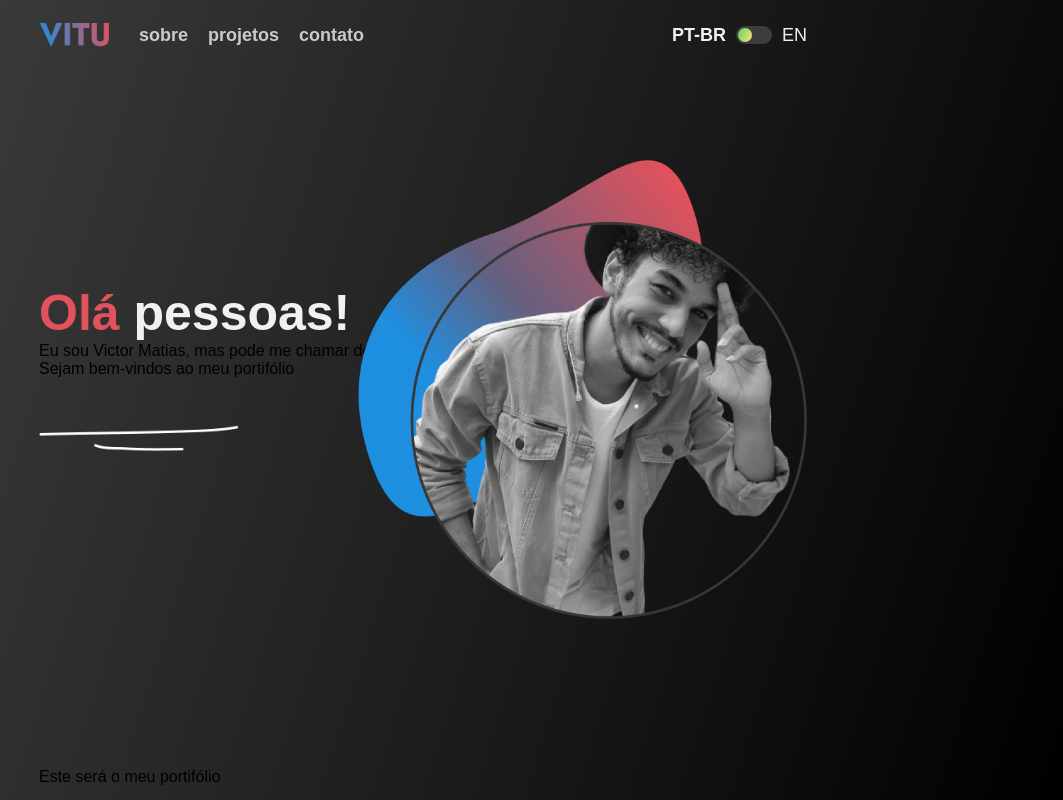
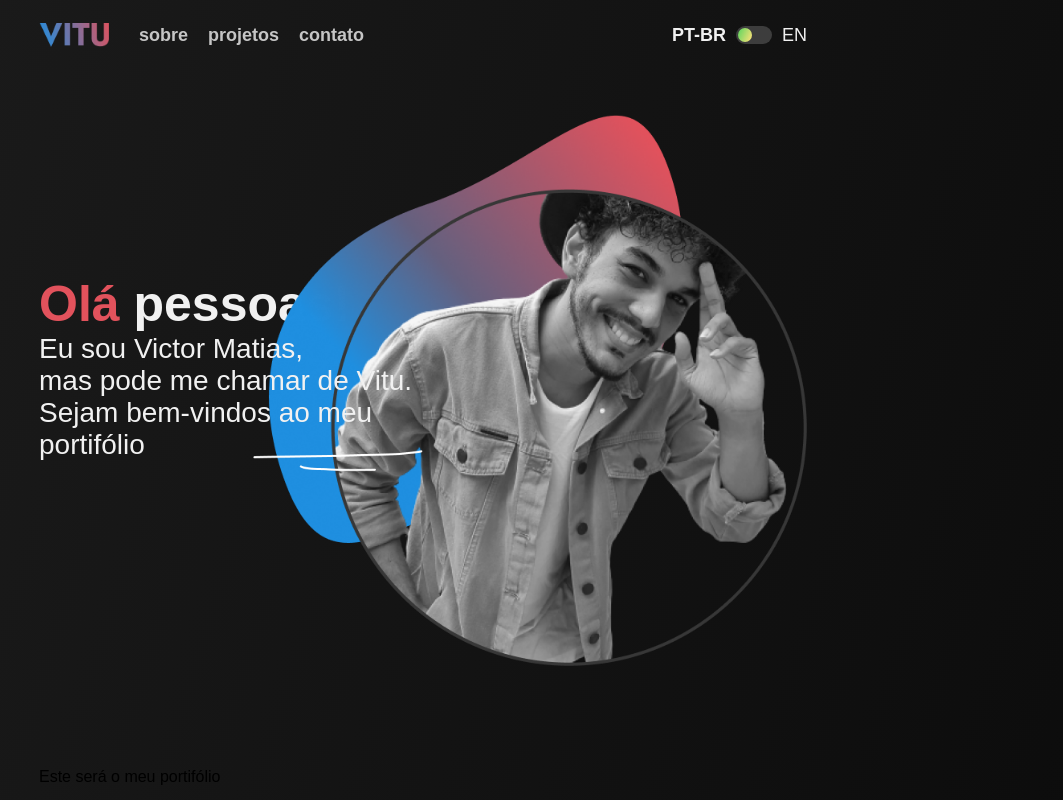
Before and after one commit to victormatia/portifolio, a React (Vite) app: page / in a window 1280 px wide. Shown: the whole page, without its empty margins (217-1280 px from the left). Built offline with nearby package versions, Linux system fonts and the light colour scheme; a web font is replaced by a local one.

Commit message:
feat: finish home page

```diff
--- a/src/css/Home.css
+++ b/src/css/Home.css
@@ -1,6 +1,7 @@
 .home {
   display: flex;
   height: 96vh;
+  color: var(--white);
 }
 
 .home-left-side, .home-right-side {
@@ -29,10 +30,22 @@
   color: var(--red);
 }
 
+.home-paragraph-section {
+  position: relative;
+  height: 160px;
+}
+
+.home-paragraph {
+  font-size: 28px;
+}
+
 .home-underlines {
-  width: 200px;
+  position: absolute;
+  width: 170px;
+  right: 0;
+  bottom: -6px;
 }
 
 .home-hero {
-  width: 500px;
+  width: 600px;
 }
--- a/src/css/index.css
+++ b/src/css/index.css
@@ -22,8 +22,24 @@ main {
 }
 
 .home-background {
-  background: linear-gradient(287.56deg, #000000 0%, #434343 100%);
+  background: linear-gradient(287.56deg,#000000 0%, #2e2e2e 100%);
   width: 100vw;
   height: 100vh;
   position: absolute;
+  background-size: 300% 300%;
+  animation: colors 15s infinite alternate;
 }
+
+/* #20202e azul escuro  */
+
+@keyframes colors {
+  0% {
+    background-position-x: 0%;
+    background-position-y: 100%;
+  }
+
+  100% {
+    background-position: 100%;
+    background-position-y: 0%;
+  }
+}
--- a/src/pages/Home.jsx
+++ b/src/pages/Home.jsx
@@ -8,9 +8,11 @@ function Home() {
     <section className='home'>
       <section className='home-left-side'>
         <p className='home-title'><span>Olá</span> pessoas!</p>
-        <p className='home-paragraph'>Eu sou Victor Matias, mas pode me chamar de Vitu. <br/>
-        Sejam bem-vindos ao meu portifólio</p>
-        <img className='home-underlines' src={ underlines } alt="underlines" />
+        <section className='home-paragraph-section'>
+          <p className='home-paragraph'>Eu sou Victor Matias,<br /> mas pode me chamar de Vitu. <br/>
+          Sejam bem-vindos ao meu portifólio</p>
+          <img className='home-underlines' src={ underlines } alt="underlines" />
+        </section>
       </section>
 
       <section className='home-right-side'>
```
